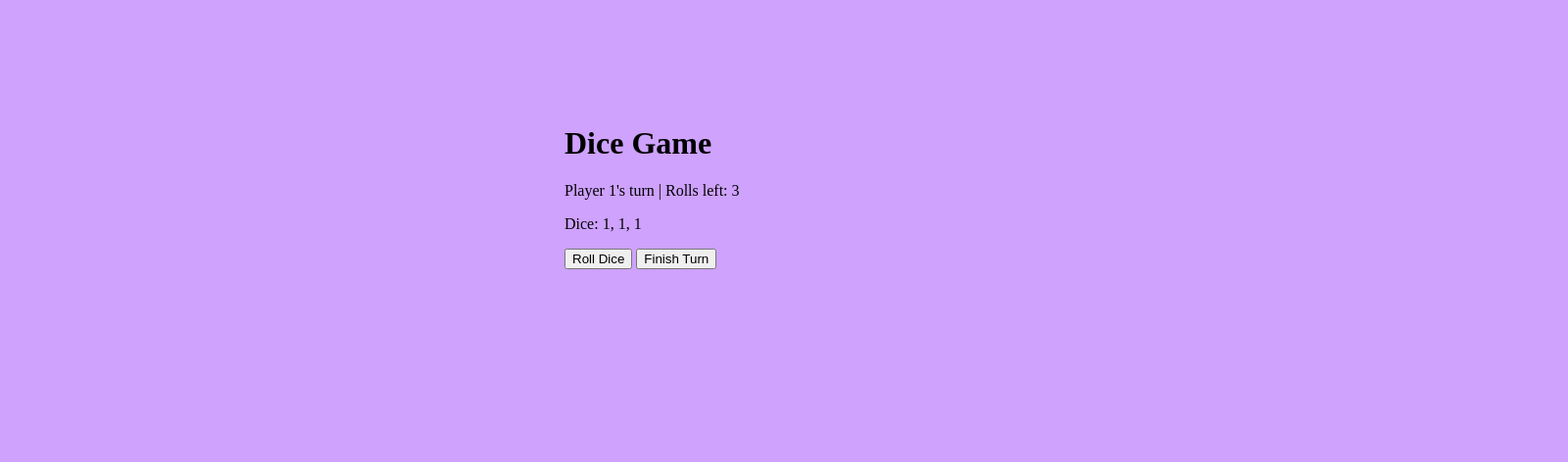
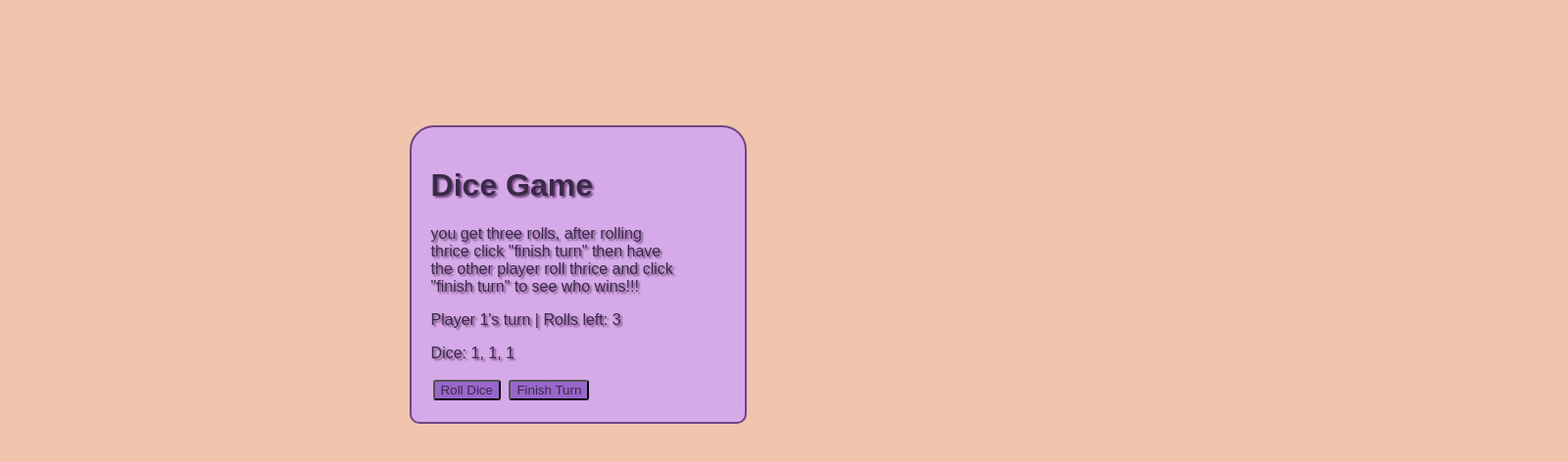
Before and after one commit to Jaxzon-0-o/Lab3, a plain HTML site: page Lab3/Lab3Part2/index.html in a window 1280 px wide. Shown: the whole page at 98% size, 1600 px wide, since content can reach past the window. Drawn offline with Linux system fonts and the light colour scheme.

Commit message:
Add files via upload

```diff
--- a/Lab3/Lab3Part2/index.html
+++ b/Lab3/Lab3Part2/index.html
@@ -5,8 +5,13 @@
     <link href="style.css" rel="stylesheet" >
 </head>
 <body>
-    <div id="wrapper"></div>
+    <div id="wrapper">
     <h1>Dice Game</h1>
+
+    <p> you get three rolls, after rolling <br>
+        thrice click "finish turn" then have <br>
+        the other player roll thrice and click <br>
+        "finish turn" to see who wins!!! </p>
 
     <p id="status"></p>
     <p id="dice"></p>
@@ -15,5 +20,6 @@
     <button id="FinishTurnBtn">Finish Turn</button>
 
     <script type="module" src="js/main.js"></script>
+    </div>
 </body>
 </html>
--- a/Lab3/Lab3Part2/js/Game.js
+++ b/Lab3/Lab3Part2/js/Game.js
@@ -58,6 +58,9 @@ export default class Game {
             }
         }
 
+        const winSound = new Audio('YouWin.mp3');
+        winSound.play();
+
         return winner;
     }
 }
--- a/Lab3/Lab3Part2/style.css
+++ b/Lab3/Lab3Part2/style.css
@@ -1,7 +1,55 @@
-body{
-background-color: #CEA2FD;
-margin-left: 45%;
-margin-right:45%;
-margin-top: 10%;
-width: 80%;
+body
+{
+    background-color: #F1C5AD;
+    margin-top: 10%;
+    width: 80%;
+    text-shadow: 2px 2px 2px #784B84;
+    font-family:sans-serif;
 }
+
+#wrapper
+{
+	background-color: #CEA2FDbf;
+	margin-right: 40%;
+	margin-left: 40%;
+    padding: 20px;
+	width: 300px;
+	color: #392A48;
+	border: 2px solid #6F4685;
+	border: 2px solid #6F4685;
+	border-radius: 25px 25px 10px 10px;
+}
+
+#rollBtn
+{
+    color:#392A48;
+    background-color: #9966CB;
+    margin: 2px;
+    border-radius: 3px;
+}
+
+#rollBtn:hover
+{
+    color:#392A48;
+    background-color: #9966CB;
+    border-radius: 4px;
+    transform: translateY(-2px) translateX(-2px);
+    box-shadow: 2px 2px 2px #784B84;
+}
+
+#FinishTurnBtn:hover
+{
+    color:#392A48;
+    background-color: #9966CB;
+    border-radius: 4px;
+    transform: translateY(-2px) translateX(-2px);
+    box-shadow: 2px 2px 2px #784B84;
+}
+
+#FinishTurnBtn
+{
+    color:#392A48;
+    background-color: #9966CB;
+    margin: 2px;
+    border-radius: 3px;
+}
```
Also changed, not shown: 1 other file.
